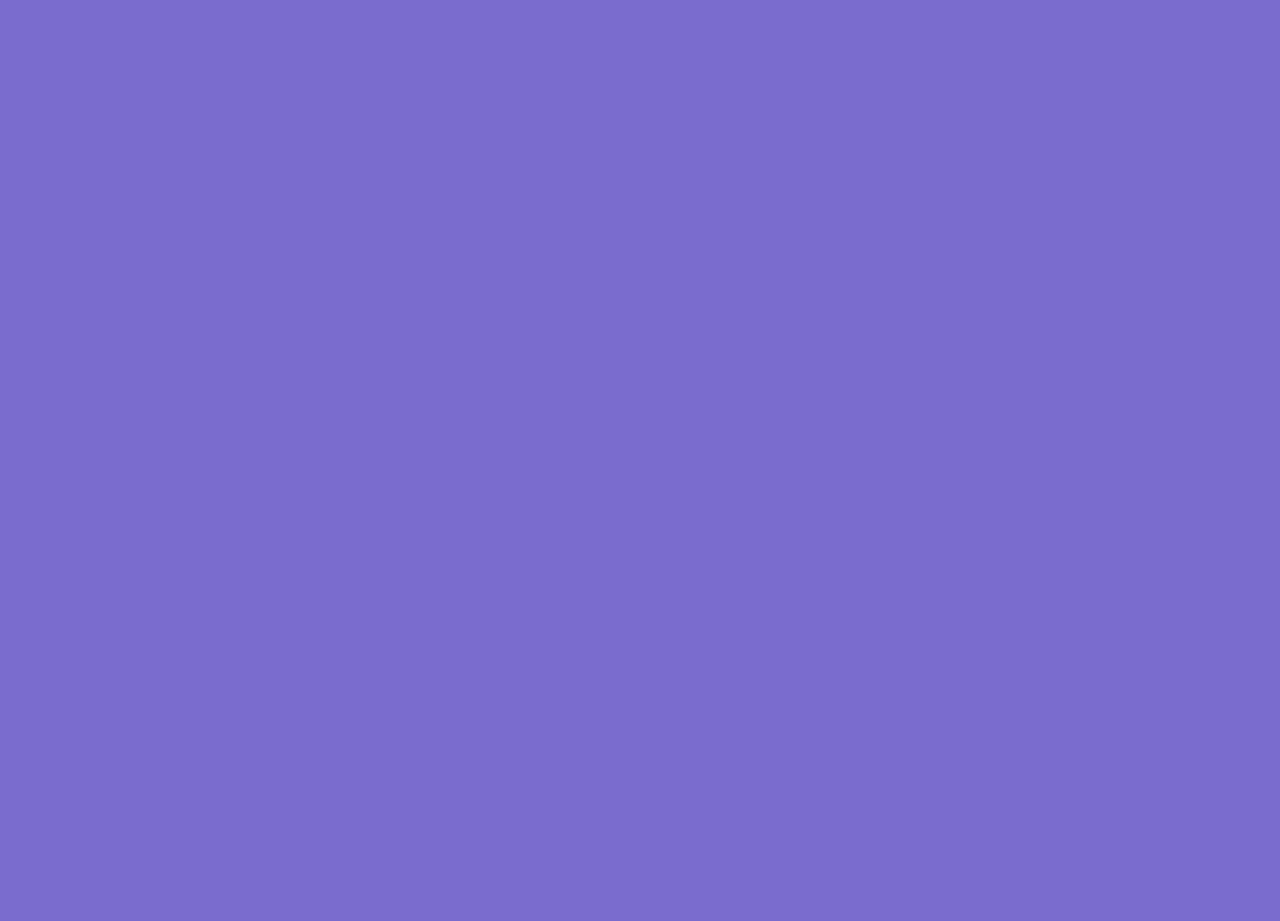
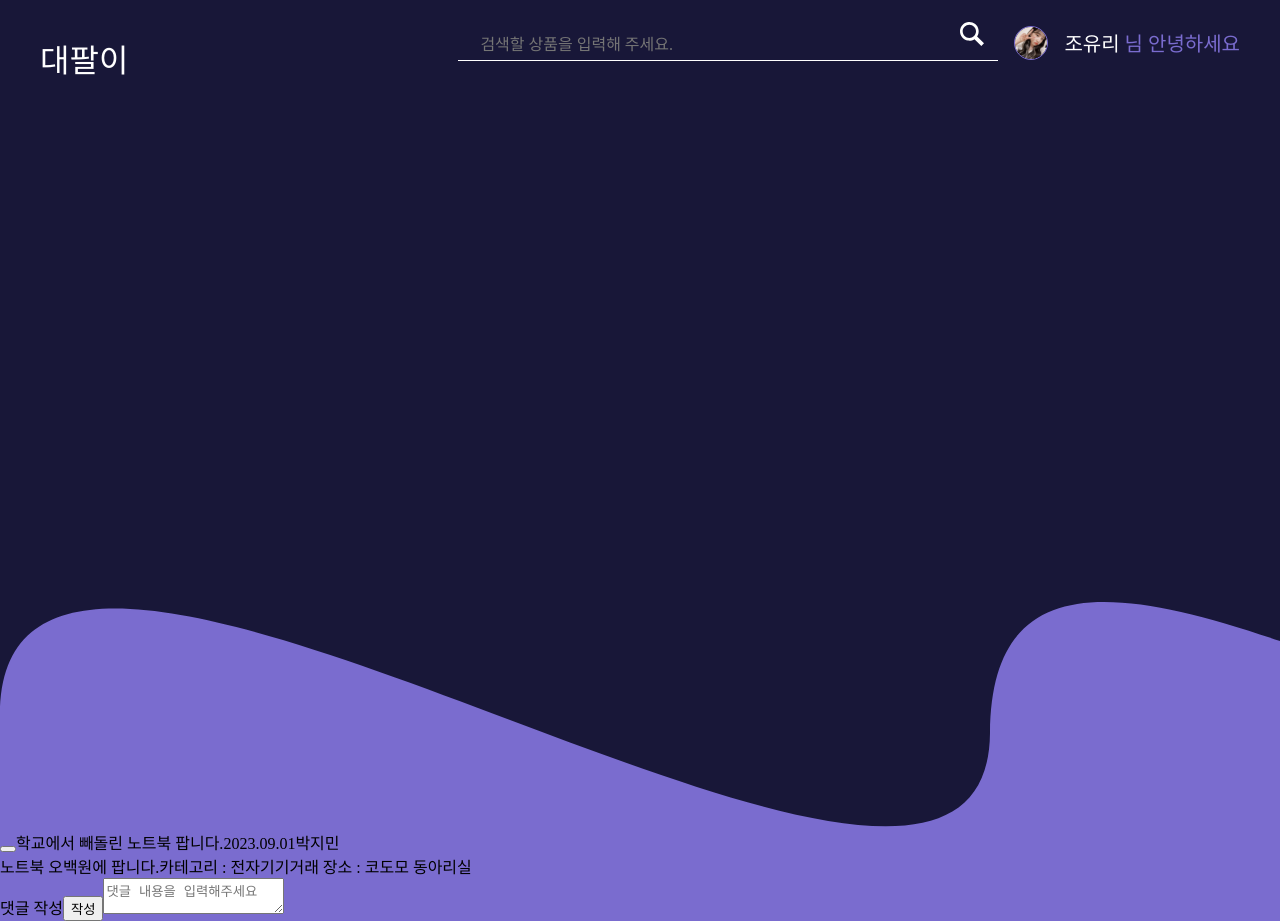
Before and after one commit to 2023-kodomo/fronEnd, a React (Create React App) app: page /MoreInfo in a window 1280 px wide. Before the commit this address had no page. Before the commit the page ends 800 px from the top, so only its background shows below. Built offline with nearby package versions, Linux system fonts and the light colour scheme.

Commit message:
💄📝:: 제품 생성 페이지 라우팅, 요소 추가

```diff
--- /dev/null
+++ b/src/components/cmt.jsx
@@ -0,0 +1,10 @@
+import React from "react";
+import styled from "styled-components";
+
+const Comment = () => {
+  return <Container></Container>;
+};
+
+const Container = styled.div``;
+
+export default Comment;
--- /dev/null
+++ b/src/components/stylingLobby.jsx
@@ -0,0 +1,19 @@
+import React from "react";
+import styled from "styled-components";
+
+const StylingLobby = (props) => {
+  return <Container>{props.content}</Container>;
+};
+
+const Container = styled.div`
+  height: 830px;
+  background-image: url("./wave.svg");
+  background-size: cover;
+  background-repeat: no-repeat;
+  background-position-y: bottom;
+  position: sticky;
+  top: -386px;
+  display: flex;
+`;
+
+export default StylingLobby;
--- /dev/null
+++ b/src/pages/ProductInfo.jsx
@@ -0,0 +1,65 @@
+import React from "react";
+import styled from "styled-components";
+import Header from "../components/header";
+import StylingLobby from "../components/stylingLobby";
+import Comment from "../components/cmt";
+
+const ProductInfo = () => {
+  return (
+    <Container>
+      <Header page={0} />
+      <StylingLobby></StylingLobby>
+      <ContentBox>
+        <BeforeButton></BeforeButton>
+        <Title>학교에서 빼돌린 노트북 팝니다.</Title>
+        <Date>2023.09.01</Date>
+        <Writing>박지민</Writing>
+        <Line></Line>
+        <ProductImg />
+        <ProductInfoContainer>
+          <ProductExplan>노트북 오백원에 팝니다.</ProductExplan>
+          <ProductCategory>카테고리 : 전자기기</ProductCategory>
+          <TradingPlace>거래 장소 : 코도모 동아리실</TradingPlace>
+        </ProductInfoContainer>
+        <AddCommentContainer>
+          <span>댓글 작성</span>
+          <WriteButton>작성</WriteButton>
+          <CommentTextArea placeholder="댓글 내용을 입력해주세요"></CommentTextArea>
+        </AddCommentContainer>
+        <Comment />
+      </ContentBox>
+    </Container>
+  );
+};
+
+const Container = styled.div``;
+
+const ContentBox = styled.main``;
+
+const BeforeButton = styled.button``;
+
+const Title = styled.span``;
+
+const Date = styled.span``;
+
+const Writing = styled.span``;
+
+const Line = styled.div``;
+
+const ProductImg = styled.image``;
+
+const ProductInfoContainer = styled.div``;
+
+const ProductExplan = styled.span``;
+
+const ProductCategory = styled.span``;
+
+const TradingPlace = styled.span``;
+
+const AddCommentContainer = styled.div``;
+
+const WriteButton = styled.button``;
+
+const CommentTextArea = styled.textarea``;
+
+export default ProductInfo;
--- a/src/router/Router.js
+++ b/src/router/Router.js
@@ -1,6 +1,7 @@
 import { BrowserRouter, Routes, Route } from "react-router-dom";
 import Header from "../components/header";
 import MainPage from "../pages/MainPage";
+import ProductInfo from "../pages/ProductInfo";
 
 const Router = () => {
   return (
@@ -8,6 +9,7 @@ const Router = () => {
       <Routes>
         <Route path="/Header" element={<Header />} />
         <Route path="/" element={<MainPage />} />
+        <Route path="/MoreInfo" element={<ProductInfo />} />
       </Routes>
     </BrowserRouter>
   );
```
